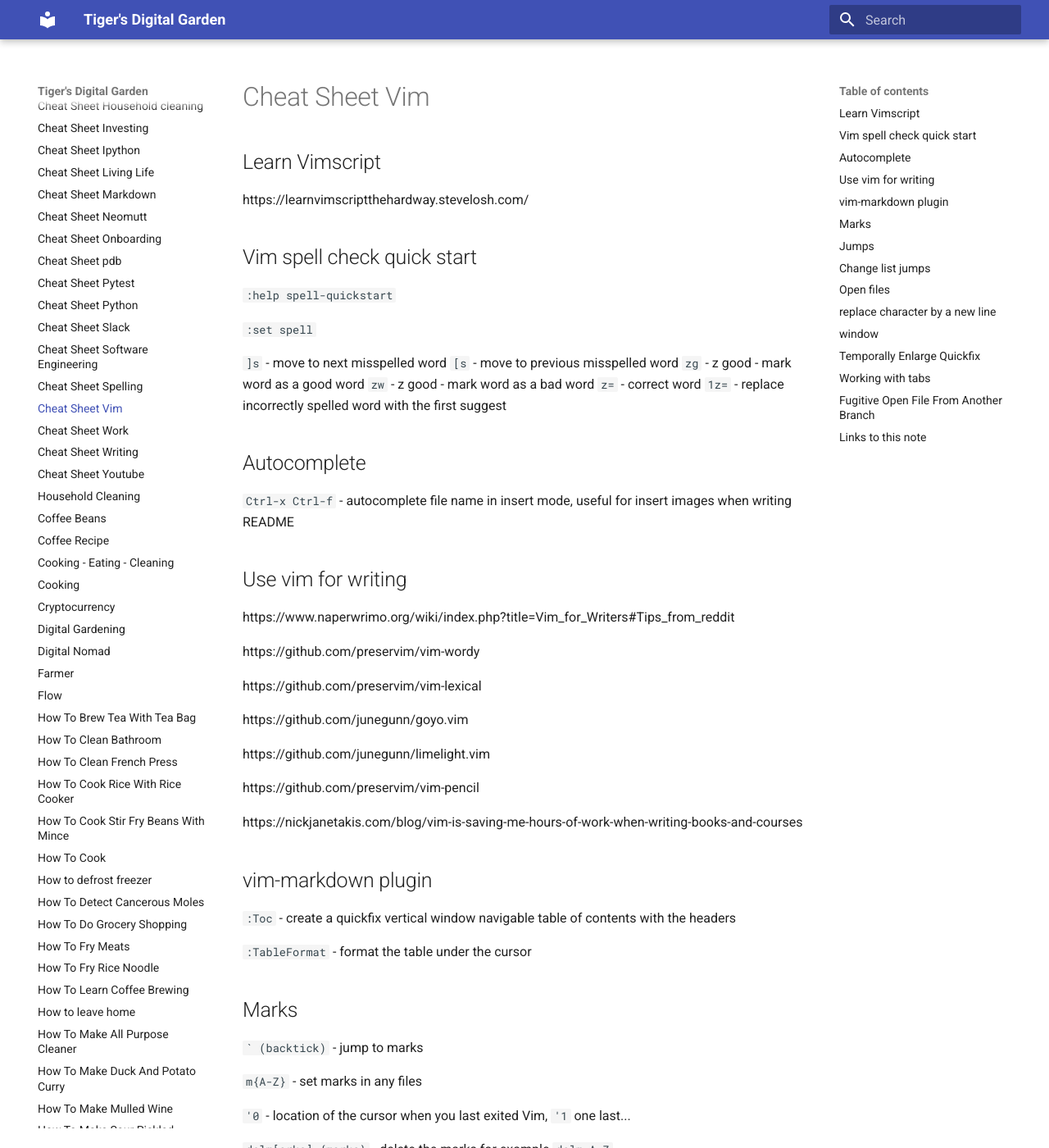
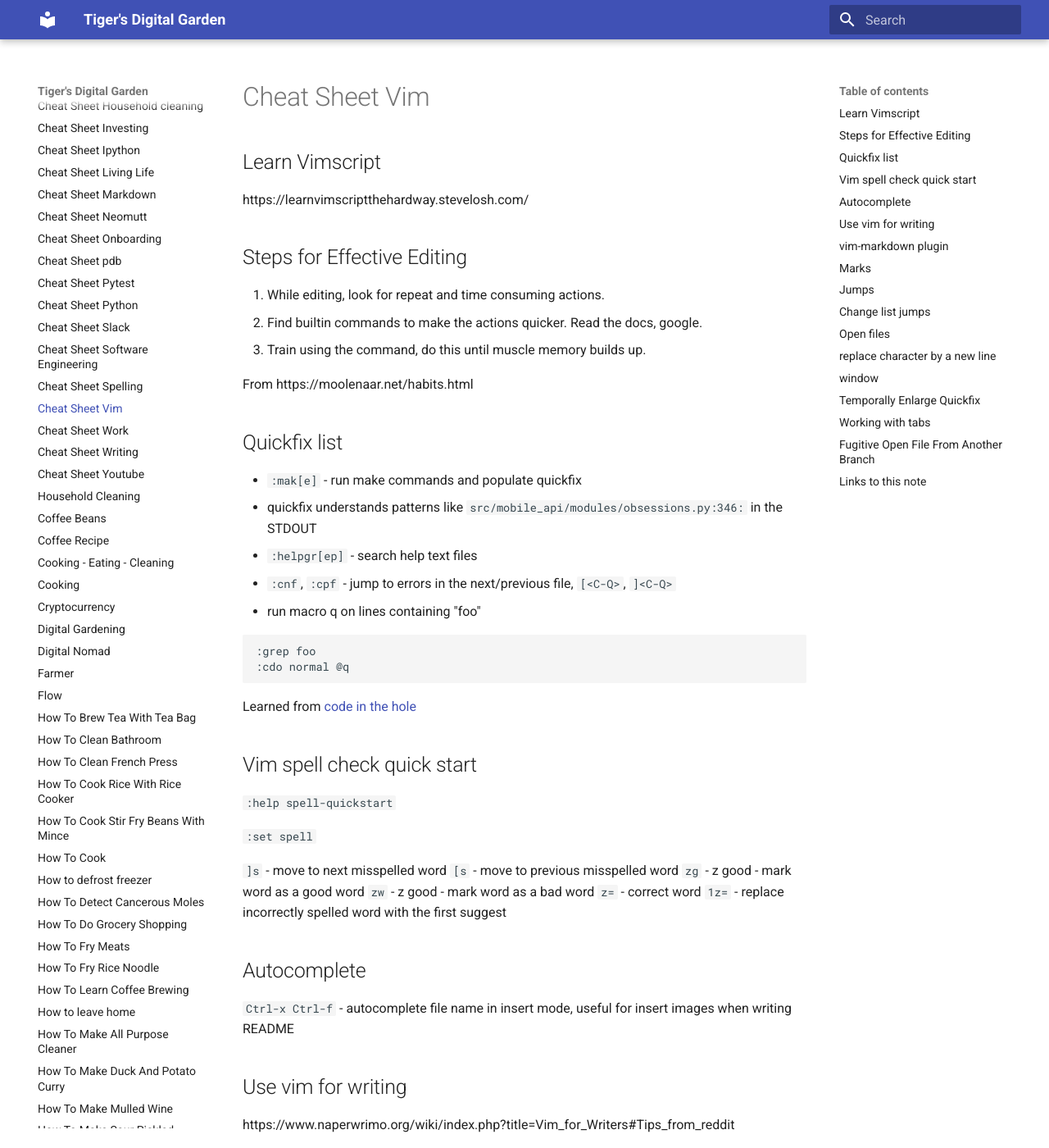
Before and after one commit to ynotstartups/notes, an MkDocs documentation site: the page built from notes/cheat-sheet-vim.md, in a window 1280 px wide and 1400 px high. Shown: the whole window at 82% size. Built offline with MkDocs 1.6.1 and Material for MkDocs 9.7.7, drawn with Linux system fonts in a browser that asks for light colours.

Commit message:
add Effective Editing in vim and how to use quickfix list

````diff
--- a/notes/cheat-sheet-vim.md
+++ b/notes/cheat-sheet-vim.md
@@ -3,6 +3,29 @@
 ## Learn Vimscript
 
 https://learnvimscriptthehardway.stevelosh.com/
+
+## Steps for Effective Editing
+
+1. While editing, look for repeat and time consuming actions.
+1. Find builtin commands to make the actions quicker. Read the docs, google.
+1. Train using the command, do this until muscle memory builds up.
+
+From https://moolenaar.net/habits.html
+
+## Quickfix list
+
+- `:mak[e]` - run make commands and populate quickfix
+  - quickfix understands patterns like `src/mobile_api/modules/obsessions.py:346:` in the STDOUT
+- `:helpgr[ep]` - search help text files
+- `:cnf`, `:cpf` - jump to errors in the next/previous file, `[<C-Q>`, `]<C-Q>`
+- run macro q on lines containing "foo"
+
+```vim
+:grep foo
+:cdo normal @q
+```
+
+Learned from [code in the hole](https://codeinthehole.com/tips/vim-lists/#quickfix-list)
 
 ## Vim spell check quick start
 
````
